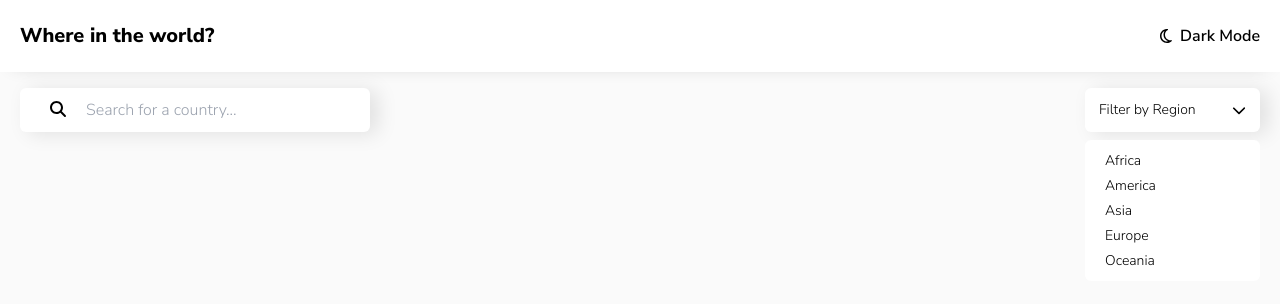
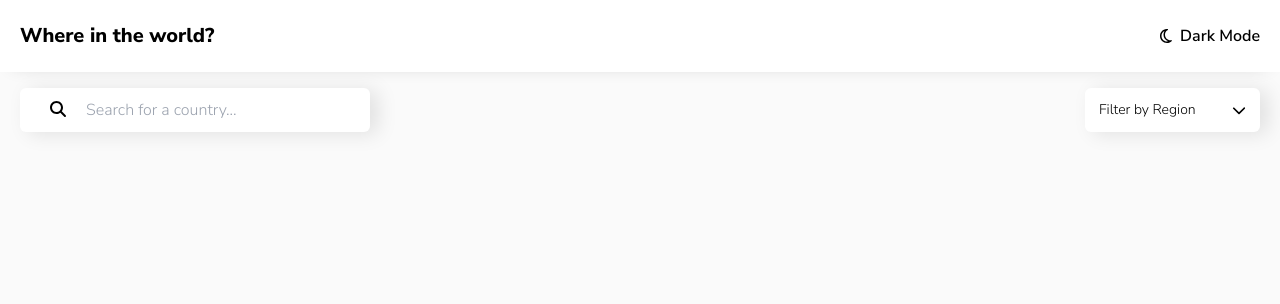
Before and after one commit to lukaasz555/countries, a React (Create React App) app: page / in a window 1280 px wide. Shown: the top 304 px of the page. Built offline with nearby package versions, Linux system fonts and the light colour scheme.

Commit message:
filter - styles

```diff
--- a/src/components/Filter/Filter.tsx
+++ b/src/components/Filter/Filter.tsx
@@ -1,17 +1,38 @@
-import React, { FC } from 'react';
+import React, { FC, useState } from 'react';
 import { FontAwesomeIcon } from '@fortawesome/react-fontawesome';
 import { faChevronDown } from '@fortawesome/free-solid-svg-icons';
 
 const Filter: FC = () => {
+	const [open, setOpen] = useState<boolean>(false);
+	const handleFilter = (e: React.MouseEvent<HTMLButtonElement>) => {
+		const target = e.target as Element;
+		console.log(target.innerHTML);
+	};
 	return (
 		<div className='relative bg-darkBG w-filter flex justify-center items-center px-1.5 bg-white shadow-tool rounded-regular py-2 mt-3 md:mt-0'>
-			<button className='font-sans text-sm flex justify-between items-center w-full px-2'>
+			<button
+				className='font-sans text-sm flex justify-between items-center w-full px-2'
+				onClick={() => {
+					setOpen(!open);
+					console.log('menu on/off');
+				}}>
 				<p>Filter by Region</p>
-				<FontAwesomeIcon icon={faChevronDown} />
+				<FontAwesomeIcon
+					icon={faChevronDown}
+					className={`${open ? 'rotate-180' : 'rotate-0'} transition-all`}
+				/>
 			</button>
-			<ul className='absolute top-full mt-2 bg-white w-full py-2 rounded-regular'>
+			<ul
+				className={`absolute top-full mt-2 bg-white w-full py-2 rounded-regular ${
+					open ? 'scale-y-100' : 'scale-y-0'
+				} origin-top transition-all`}>
 				<li>
-					<button className='w-full text-left px-5 py-0.5 text-sm'>
+					<button
+						className='w-full text-left px-5 py-0.5 text-sm'
+						id='#africa'
+						onClick={(e: React.MouseEvent<HTMLButtonElement>) =>
+							handleFilter(e)
+						}>
 						Africa
 					</button>
 				</li>
```
